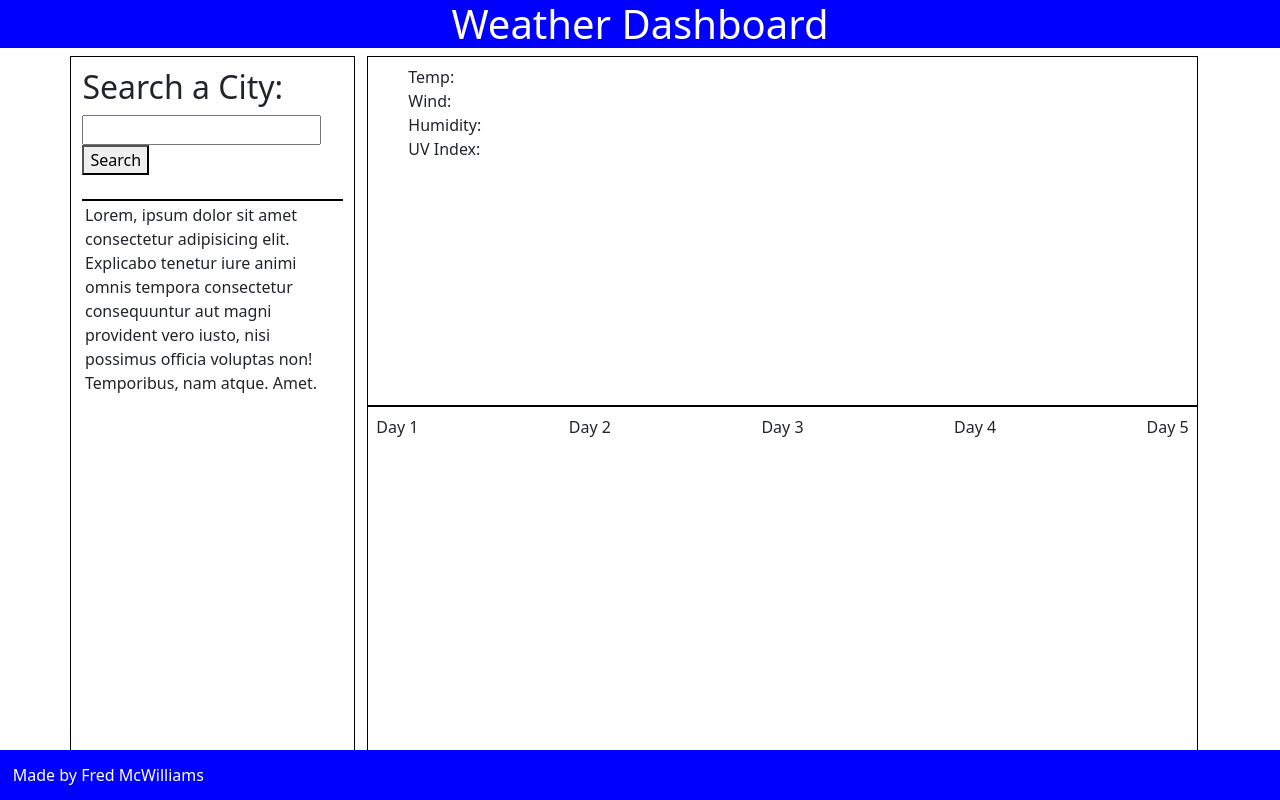
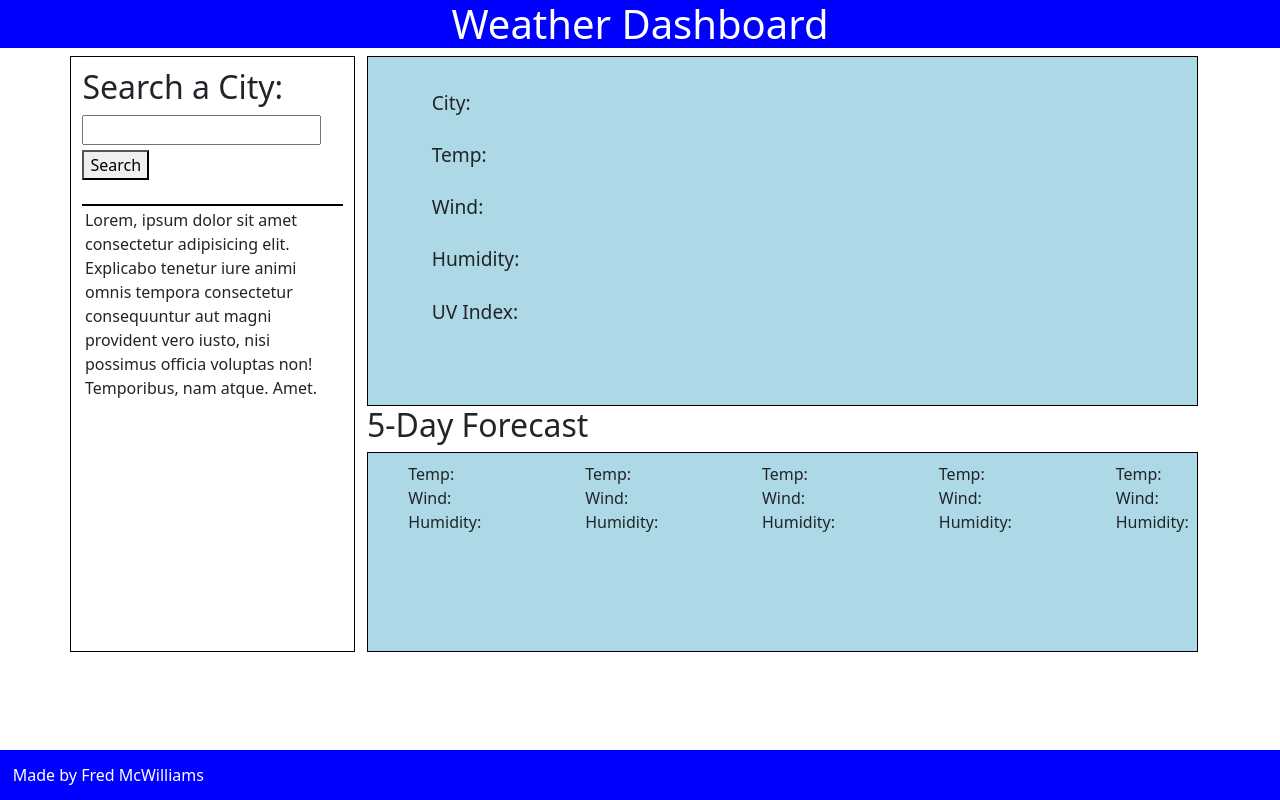
Before and after one commit to fmcwilliams92/weather-app, a plain HTML site: page index.html in a window 1280 px wide. Drawn offline with nearby package versions, Linux system fonts and the light colour scheme.

Commit message:
working on css to better situate certain material, also trying to setup the 5-day forecast

```diff
--- a/assets/css/style.css
+++ b/assets/css/style.css
@@ -9,6 +9,10 @@
 #searchBox {
   padding: 1%;
   border: 1px solid black;
+}
+
+#searchBtn {
+  margin-top: 5px;
 }
 
 /* recent history */
@@ -23,20 +27,29 @@
   border: 1px solid black;
   height: 350px;
   padding: 1%;
+  font-size: larger;
+  background-color: lightblue;
 }
 
 #currentDay > ul > li {
   list-style: none;
+  margin: 3%;
 }
 
 /* 5 day forecast */
 #forecast {
   border: 1px solid black;
-  height: 350px;
+  height: 200px;
   display: flex;
   flex-wrap: wrap;
   justify-content: space-between;
+  background-color: lightblue;
   padding: 1%;
+  align-items: flex-start;
+}
+
+.weeklyForecast > li {
+  list-style: none;
 }
 
 /* footer */
--- a/assets/js/script.js
+++ b/assets/js/script.js
@@ -29,12 +29,22 @@ fetch('https://api.openweathermap.org/data/2.5/weather?q=' + userInput + '&appid
   latitude = data.coord.lat;
   longitude = data.coord.lon;
 
+  city = document.querySelector('#city').innerHTML = 'City: ' + data
+
   kelvinToFarenheit = (Math.round(data.main.temp - 273.15) * 9 / 5 + 32);
   temp = document.querySelector('#temp').innerHTML = 'Temp: ' + kelvinToFarenheit;
 
   wind = document.querySelector('#wind').innerHTML = 'Wind: ' + data.wind.speed;
   humidity = document.querySelector('#humidity').innerHTML = 'Humidity: ' + data.main.humidity;
 
+  fetch('https://api.openweathermap.org/data/2.5/onecall?lat=' + latitude + '&lon=' + longitude + '&appid=' + apiKey)
+  .then(function(response) {
+    return response.json();
+  })
+  .then(function(data) {
+    console.log(data);
 
+  uvIndex = document.querySelector('#uvIndex').innerHTML = 'UV Index: ' + data.current.uvi;
+  });
   });
 }
--- a/index.html
+++ b/index.html
@@ -28,6 +28,9 @@
     <div class="col-9">
       <div id="currentDay">
         <ul>
+          <li id="city">
+            City:
+          </li>
           <li id="temp">
             Temp:
           </li>
@@ -42,21 +45,44 @@
           </li>
         </ul>
       </div>
+      <div>
+        <h2>5-Day Forecast</h2>
+      </div>
       <div id="forecast">
         <div>
-          Day 1
+          <ul class="weeklyForecast">
+            <li>Temp:</li>
+            <li>Wind:</li>
+            <li>Humidity:</li>
+          </ul>
         </div>
         <div>
-          Day 2
+          <ul class="weeklyForecast">
+            <li>Temp:</li>
+            <li>Wind:</li>
+            <li>Humidity:</li>
+          </ul>
         </div>
         <div>
-          Day 3
+          <ul class="weeklyForecast">
+            <li>Temp:</li>
+            <li>Wind:</li>
+            <li>Humidity:</li>
+          </ul>
         </div>
         <div>
-          Day 4
+          <ul class="weeklyForecast">
+            <li>Temp:</li>
+            <li>Wind:</li>
+            <li>Humidity:</li>
+          </ul>
         </div>
         <div>
-          Day 5
+          <ul class="weeklyForecast">
+            <li>Temp:</li>
+            <li>Wind:</li>
+            <li>Humidity:</li>
+          </ul>
         </div>
       </div>
     </div>
```
